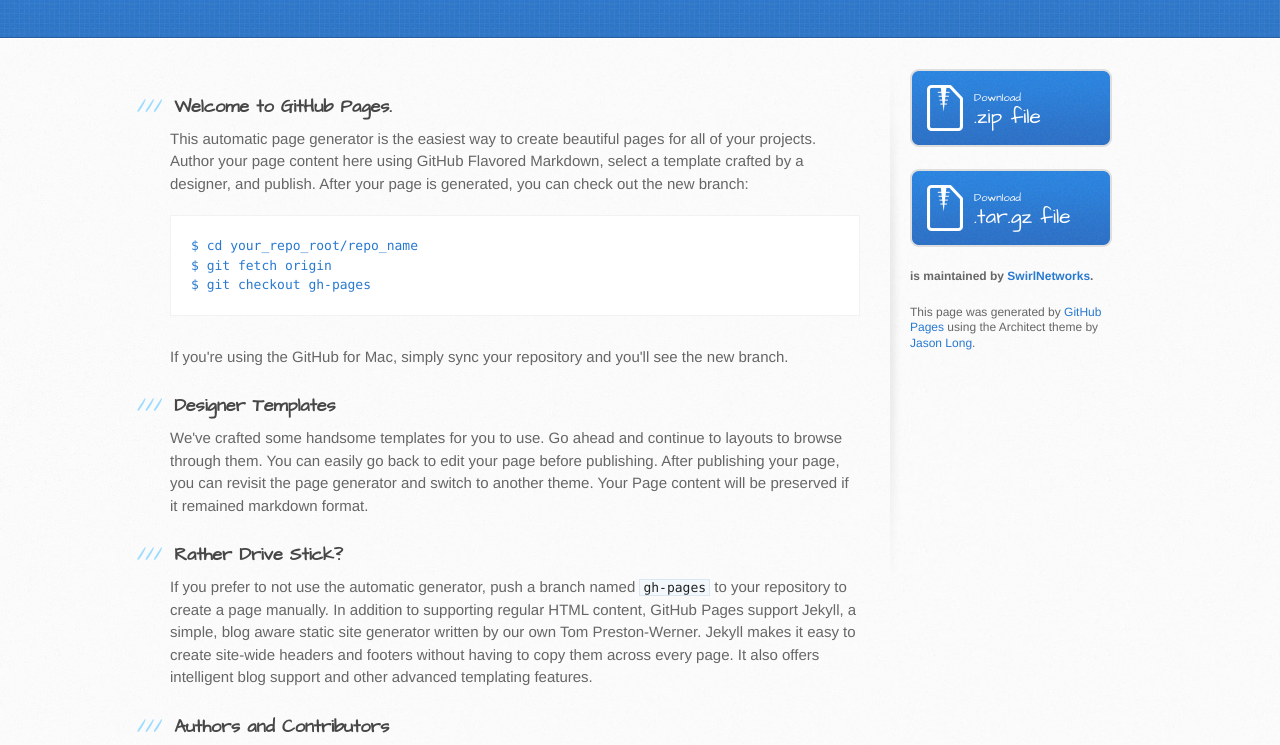
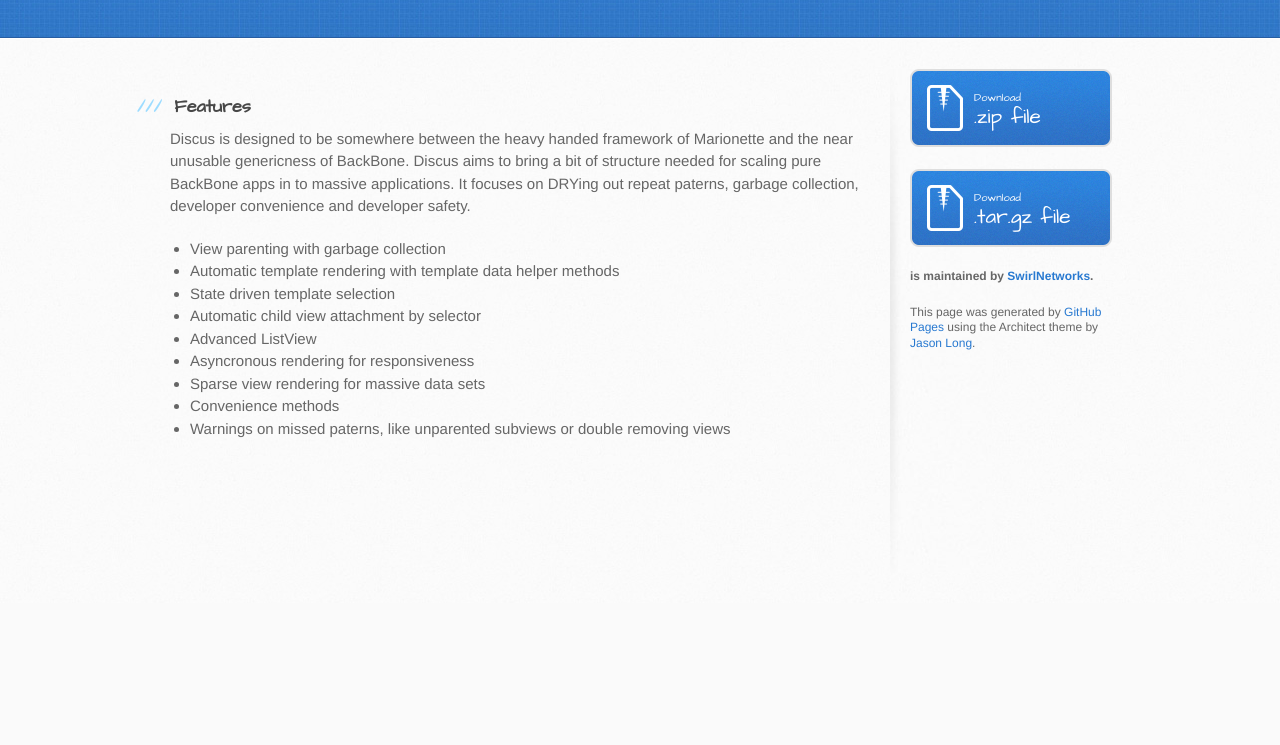
Before and after one commit to SwirlNetworks/discus, a plain HTML site: page index.html in a window 1280 px wide. Shown: the part 197-942 px from the top of the page. After the commit the page ends 800 px from the top, so only its background shows below. Drawn offline with Linux system fonts and the light colour scheme.

Commit message:
Edit to pages

```diff
--- a/index.html
+++ b/index.html
@@ -29,36 +29,26 @@
       <div class="inner clearfix">
         <section id="main-content">
           <h3>
-<a id="welcome-to-github-pages" class="anchor" href="#welcome-to-github-pages" aria-hidden="true"><span class="octicon octicon-link"></span></a>Welcome to GitHub Pages.</h3>
+<a id="features" class="anchor" href="#features" aria-hidden="true"><span class="octicon octicon-link"></span></a>
+Features</h3>
 
-<p>This automatic page generator is the easiest way to create beautiful pages for all of your projects. Author your page content here using GitHub Flavored Markdown, select a template crafted by a designer, and publish. After your page is generated, you can check out the new branch:</p>
+<p>Discus is designed to be somewhere between the heavy handed framework of Marionette and the near unusable genericness of BackBone. Discus aims to bring a bit of structure needed for scaling pure BackBone apps in to massive applications. It focuses on DRYing out repeat paterns, garbage collection, developer convenience and developer safety.
+</p>
 
-<pre><code>$ cd your_repo_root/repo_name
-$ git fetch origin
-$ git checkout gh-pages
-</code></pre>
+<ul>
+  <li>View parenting with garbage collection</li>
+  <li>Automatic template rendering with template data helper methods</li>
+  <li>State driven template selection</li>
+  <li>Automatic child view attachment by selector</li>
+  <li>Advanced ListView
+    <li>Asyncronous rendering for responsiveness</li>
+    <li>Sparse view rendering for massive data sets</li>
+  </li>
+  <li>Convenience methods</li>
+  <li>Warnings on missed paterns, like unparented subviews or double removing views</li>
+<ul>
 
-<p>If you're using the GitHub for Mac, simply sync your repository and you'll see the new branch.</p>
 
-<h3>
-<a id="designer-templates" class="anchor" href="#designer-templates" aria-hidden="true"><span class="octicon octicon-link"></span></a>Designer Templates</h3>
-
-<p>We've crafted some handsome templates for you to use. Go ahead and continue to layouts to browse through them. You can easily go back to edit your page before publishing. After publishing your page, you can revisit the page generator and switch to another theme. Your Page content will be preserved if it remained markdown format.</p>
-
-<h3>
-<a id="rather-drive-stick" class="anchor" href="#rather-drive-stick" aria-hidden="true"><span class="octicon octicon-link"></span></a>Rather Drive Stick?</h3>
-
-<p>If you prefer to not use the automatic generator, push a branch named <code>gh-pages</code> to your repository to create a page manually. In addition to supporting regular HTML content, GitHub Pages support Jekyll, a simple, blog aware static site generator written by our own Tom Preston-Werner. Jekyll makes it easy to create site-wide headers and footers without having to copy them across every page. It also offers intelligent blog support and other advanced templating features.</p>
-
-<h3>
-<a id="authors-and-contributors" class="anchor" href="#authors-and-contributors" aria-hidden="true"><span class="octicon octicon-link"></span></a>Authors and Contributors</h3>
-
-<p>You can <a href="https://github.com/blog/821" class="user-mention">@mention</a> a GitHub username to generate a link to their profile. The resulting <code>&lt;a&gt;</code> element will link to the contributor's GitHub Profile. For example: In 2007, Chris Wanstrath (<a href="https://github.com/defunkt" class="user-mention">@defunkt</a>), PJ Hyett (<a href="https://github.com/pjhyett" class="user-mention">@pjhyett</a>), and Tom Preston-Werner (<a href="https://github.com/mojombo" class="user-mention">@mojombo</a>) founded GitHub.</p>
-
-<h3>
-<a id="support-or-contact" class="anchor" href="#support-or-contact" aria-hidden="true"><span class="octicon octicon-link"></span></a>Support or Contact</h3>
-
-<p>Having trouble with Pages? Check out the documentation at <a href="https://help.github.com/pages">https://help.github.com/pages</a> or contact <a href="mailto:support@github.com">support@github.com</a> and we’ll help you sort it out.</p>
         </section>
 
         <aside id="sidebar">
```
